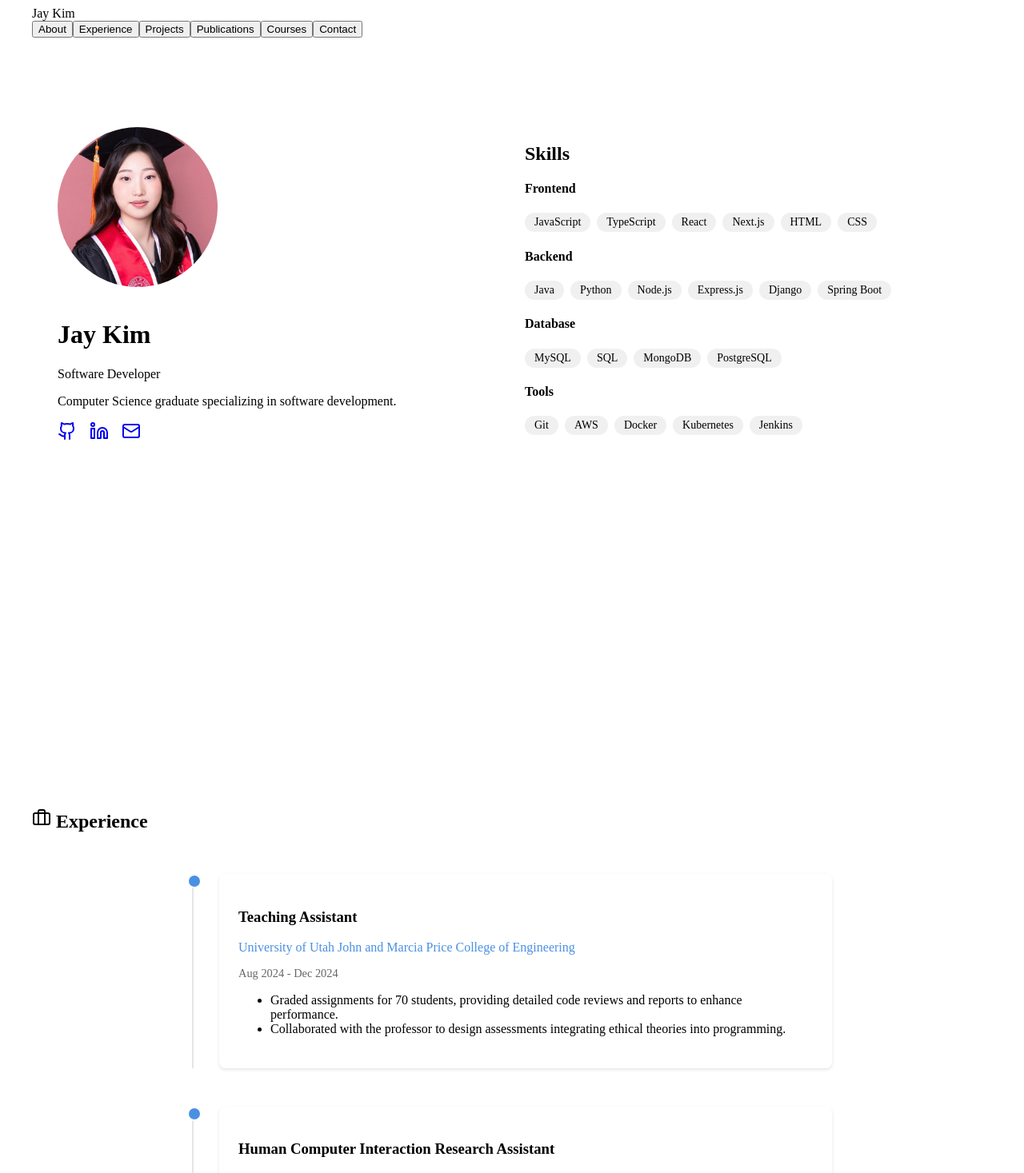
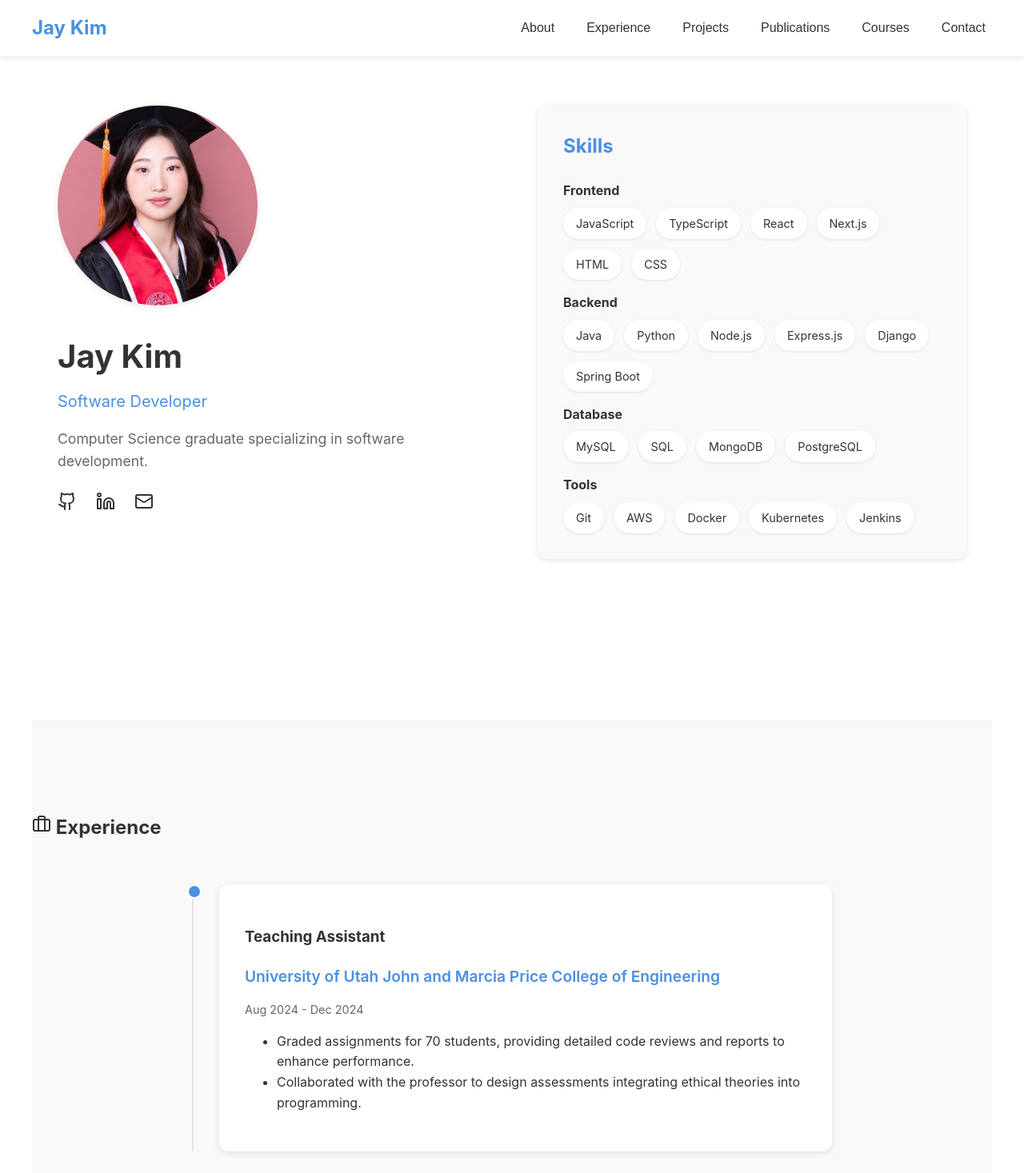
Before and after one commit to yeonkim1213/yeonkim1213.github.io, a React (Create React App) app: page / in a window 1280 px wide. Shown: the top 1467 px of the page at 80% size. Built offline with nearby package versions, Linux system fonts and the light colour scheme.

Commit message:
Fix styles

```diff
--- a/src/App.css
+++ b/src/App.css
@@ -1,75 +1,173 @@
+/* Base styles */
+:root {
+  --primary-color: #4a90e2;
+  --text-color: #333;
+  --bg-color: #fff;
+  --secondary-bg: #f9f9f9;
+  --border-color: #e5e5e5;
+  --shadow: 0 2px 8px rgba(0,0,0,0.1);
+}
+
+body {
+  margin: 0;
+  font-family: 'Inter', sans-serif;
+  color: var(--text-color);
+  line-height: 1.6;
+}
+
 .container {
   max-width: 1200px;
   margin: 0 auto;
   padding: 0 20px;
 }
 
+/* Navigation */
+.nav {
+  position: fixed;
+  top: 0;
+  left: 0;
+  right: 0;
+  background: var(--bg-color);
+  box-shadow: var(--shadow);
+  z-index: 1000;
+}
+
+.nav-inner {
+  max-width: 1200px;
+  margin: 0 auto;
+  padding: 1rem 2rem;
+  display: flex;
+  justify-content: space-between;
+  align-items: center;
+}
+
+.logo {
+  font-size: 1.5rem;
+  font-weight: 700;
+  color: var(--primary-color);
+}
+
+.nav-links {
+  display: flex;
+  gap: 1.5rem;
+}
+
+.nav-links button {
+  background: none;
+  border: none;
+  font-size: 1rem;
+  color: var(--text-color);
+  cursor: pointer;
+  padding: 0.5rem;
+  transition: color 0.3s;
+}
+
+.nav-links button:hover {
+  color: var(--primary-color);
+}
+
+/* Header */
 .header {
   min-height: 100vh;
-  padding-top: 80px;
+  padding-top: 100px;
+  background: var(--bg-color);
 }
 
 .profile {
   display: grid;
   grid-template-columns: 1fr 1fr;
-  gap: 2rem;
+  gap: 4rem;
   padding: 2rem;
+  align-items: start;
 }
 
 .profile-img {
-  width: 200px;
-  height: 200px;
+  width: 250px;
+  height: 250px;
   border-radius: 50%;
-  margin-bottom: 1rem;
+  object-fit: cover;
+  margin-bottom: 1.5rem;
+  box-shadow: var(--shadow);
+}
+
+.profile h1 {
+  font-size: 2.5rem;
+  margin: 0 0 0.5rem;
+}
+
+.role {
+  font-size: 1.25rem;
+  color: var(--primary-color);
+  margin: 0 0 1rem;
+}
+
+.desc {
+  font-size: 1.1rem;
+  color: #666;
+  margin-bottom: 1.5rem;
 }
 
 .social {
   display: flex;
-  gap: 1rem;
-  margin-top: 1rem;
+  gap: 1.5rem;
+  margin-top: 1.5rem;
+}
+
+.social a {
+  color: var(--text-color);
+  transition: color 0.3s;
+}
+
+.social a:hover {
+  color: var(--primary-color);
+}
+
+.social svg {
+  width: 24px;
+  height: 24px;
+}
+
+/* Skills */
+.skills {
+  background: var(--secondary-bg);
+  padding: 2rem;
+  border-radius: 12px;
+  box-shadow: var(--shadow);
+}
+
+.skills h2 {
+  margin: 0 0 1.5rem;
+  color: var(--primary-color);
+}
+
+.skills h4 {
+  margin: 1rem 0 0.5rem;
+  color: var(--text-color);
 }
 
 .tags {
   display: flex;
   flex-wrap: wrap;
-  gap: 0.5rem;
+  gap: 0.75rem;
 }
 
 .tags span {
-  background: #f0f0f0;
-  padding: 0.25rem 0.75rem;
+  background: var(--bg-color);
+  padding: 0.5rem 1rem;
   border-radius: 20px;
-  font-size: 0.875rem;
+  font-size: 0.9rem;
+  box-shadow: 0 1px 3px rgba(0,0,0,0.1);
+  transition: transform 0.2s;
 }
 
-.grid {
-  display: grid;
-  grid-template-columns: repeat(auto-fit, minmax(300px, 1fr));
-  gap: 2rem;
-  padding: 2rem 0;
+.tags span:hover {
+  transform: translateY(-2px);
 }
 
-.card {
-  background: white;
-  border-radius: 8px;
-  box-shadow: 0 2px 4px rgba(0,0,0,0.1);
-}
-
-.btn-group {
-  display: flex;
-  gap: 1rem;
-  margin-top: 2rem;
-}
-
-.footer {
-  text-align: center;
-  padding: 2rem;
-  margin-top: 4rem;
-  background: #f5f5f5;
-}
-
+/* Experience */
 .experience {
-  padding: 4rem 0;
+  padding: 6rem 0;
+  background: var(--secondary-bg);
 }
 
 .timeline {
@@ -83,7 +181,7 @@
   margin-bottom: 3rem;
   position: relative;
   padding-left: 2rem;
-  border-left: 2px solid #e5e5e5;
+  border-left: 2px solid var(--border-color);
 }
 
 .timeline-item:before {
@@ -94,20 +192,21 @@
   width: 14px;
   height: 14px;
   border-radius: 50%;
-  background: #4a90e2;
-  border: 2px solid white;
+  background: var(--primary-color);
+  border: 2px solid var(--bg-color);
 }
 
 .content {
-  background: white;
-  padding: 1.5rem;
-  border-radius: 8px;
-  box-shadow: 0 2px 4px rgba(0,0,0,0.1);
+  background: var(--bg-color);
+  padding: 2rem;
+  border-radius: 12px;
+  box-shadow: var(--shadow);
 }
 
 .place {
-  color: #4a90e2;
-  font-weight: 500;
+  color: var(--primary-color);
+  font-weight: 600;
+  font-size: 1.2rem;
   margin: 0.5rem 0;
 }
 
@@ -117,9 +216,34 @@
   margin-bottom: 1rem;
 }
 
+/* Projects */
+.projects {
+  padding: 6rem 0;
+}
+
+.grid {
+  display: grid;
+  grid-template-columns: repeat(auto-fit, minmax(300px, 1fr));
+  gap: 2rem;
+  padding: 2rem 0;
+}
+
+.card {
+  background: var(--bg-color);
+  border-radius: 12px;
+  box-shadow: var(--shadow);
+  overflow: hidden;
+  transition: transform 0.3s;
+}
+
+.card:hover {
+  transform: translateY(-5px);
+}
+
+/* Publications */
 .publications {
-  padding: 4rem 0;
-  background: #f9f9f9;
+  padding: 6rem 0;
+  background: var(--secondary-bg);
 }
 
 .pub-list {
@@ -127,79 +251,102 @@
   margin: 0 auto;
 }
 
-.pub-section {
-  margin-bottom: 3rem;
-}
-
 .pub-item {
-  background: white;
-  padding: 1.5rem;
-  margin-bottom: 1.5rem;
-  border-radius: 8px;
-  box-shadow: 0 2px 4px rgba(0,0,0,0.1);
+  background: var(--bg-color);
+  padding: 2rem;
+  margin-bottom: 2rem;
+  border-radius: 12px;
+  box-shadow: var(--shadow);
 }
 
 .venue {
-  color: #4a90e2;
-  font-weight: 500;
+  color: var(--primary-color);
+  font-weight: 600;
+  font-size: 1.2rem;
   margin-bottom: 0.5rem;
 }
 
-.authors {
-  color: #666;
-  margin: 0.5rem 0;
-}
-
-.conference {
-  font-style: italic;
-  color: #666;
-  margin: 0.5rem 0;
-}
-
-.details {
-  color: #888;
-  font-size: 0.9rem;
-  margin-top: 0.5rem;
-}
-
+/* Courses */
 .courses {
-  padding: 4rem 0;
-  background: #f9f9f9;
-}
-
-.courses-grid {
-  display: grid;
-  grid-template-columns: repeat(auto-fit, minmax(300px, 1fr));
-  gap: 2rem;
-  max-width: 1200px;
-  margin: 0 auto;
-  padding: 2rem;
+  padding: 6rem 0;
 }
 
 .course-section {
-  background: white;
-  padding: 1.5rem;
-  border-radius: 8px;
-  box-shadow: 0 2px 4px rgba(0,0,0,0.1);
+  background: var(--bg-color);
+  padding: 2rem;
+  border-radius: 12px;
+  box-shadow: var(--shadow);
+  transition: transform 0.3s;
+}
+
+.course-section:hover {
+  transform: translateY(-5px);
 }
 
 .course-section h3 {
-  color: #4a90e2;
-  margin-bottom: 1rem;
+  color: var(--primary-color);
+  margin-bottom: 1.5rem;
   padding-bottom: 0.5rem;
-  border-bottom: 2px solid #f0f0f0;
+  border-bottom: 2px solid var(--border-color);
 }
 
-.course-section ul {
-  list-style: none;
-  padding: 0;
+/* Contact */
+.contact {
+  padding: 6rem 0;
+  background: var(--secondary-bg);
 }
 
-.course-section li {
-  padding: 0.5rem 0;
-  border-bottom: 1px solid #f0f0f0;
+/* Footer */
+.footer {
+  text-align: center;
+  padding: 3rem;
+  background: var(--bg-color);
+  border-top: 1px solid var(--border-color);
 }
 
-.course-section li:last-child {
-  border-bottom: none;
+/* Responsive Design */
+@media (max-width: 768px) {
+  .profile {
+    grid-template-columns: 1fr;
+    gap: 2rem;
+  }
+
+  .nav-inner {
+    flex-direction: column;
+    gap: 1rem;
+    padding: 1rem;
+  }
+
+  .nav-links {
+    flex-wrap: wrap;
+    justify-content: center;
+  }
+
+  .profile-img {
+    width: 200px;
+    height: 200px;
+  }
+
+  .header {
+    padding-top: 120px;
+  }
 }
+
+@media (max-width: 480px) {
+  .container {
+    padding: 0 1rem;
+  }
+
+  .profile-img {
+    width: 150px;
+    height: 150px;
+  }
+
+  .nav-links {
+    gap: 0.5rem;
+  }
+
+  .nav-links button {
+    font-size: 0.9rem;
+  }
+}
```
Also changed, not shown: index.html (+1 -11 lines), package.json (+6 -3 lines), 2 other files (tests, documents, lock files or other folders).
